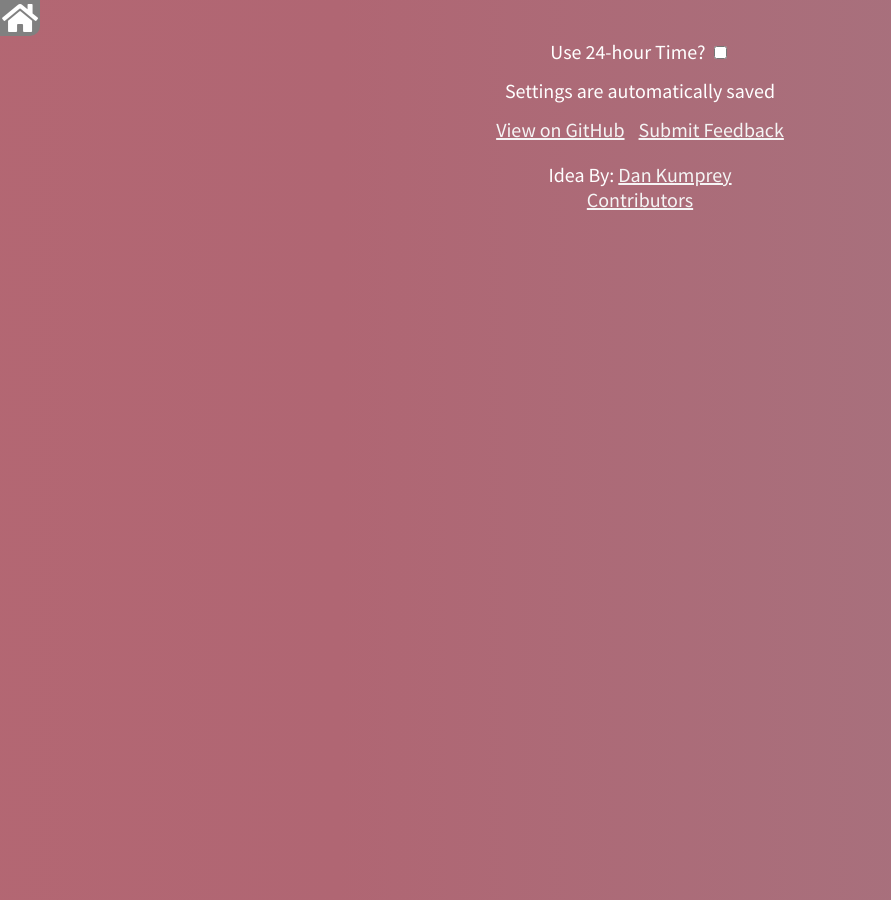
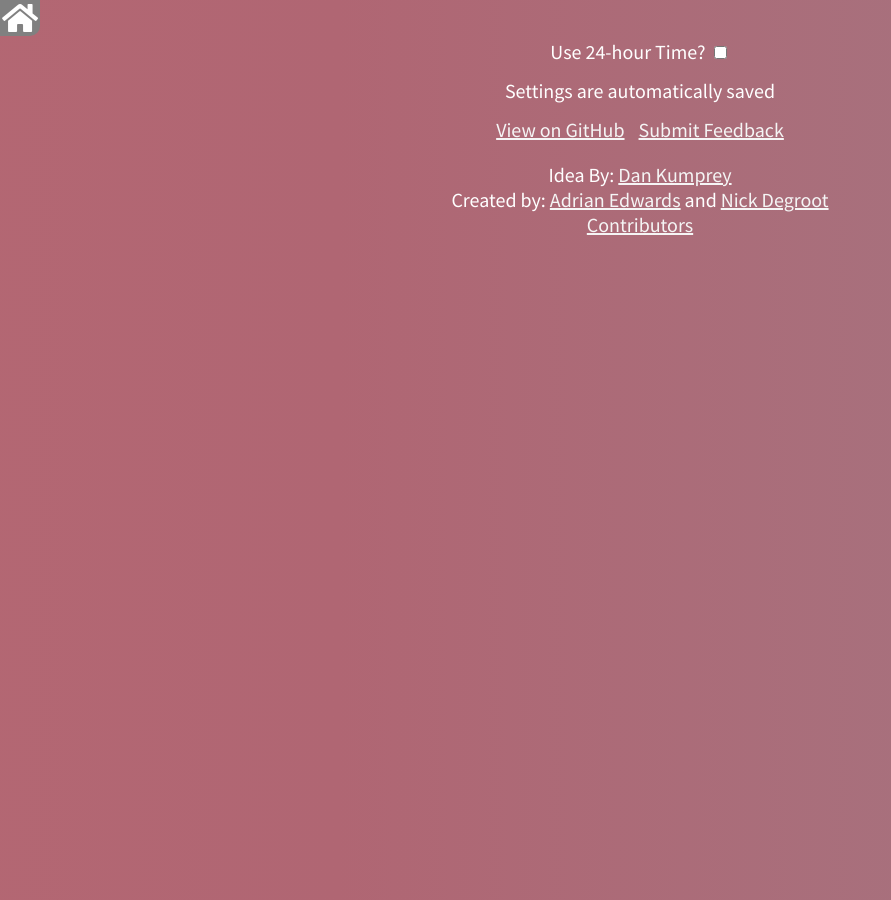
Before and after one commit to MoralCode/ClassClock, a Jekyll site: the page built from settings.html, in a window 1280 px wide. Shown: the whole page, without its empty margins (0-891 px from the left). Built offline with Jekyll 4.4.1, drawn with Linux system fonts in a browser that asks for light colours; nearby versions of some CDN libraries; comment, search, counter and statistics services are not loaded.

Commit message:
add more specific credits to me and nick

```diff
--- a/settings.html
+++ b/settings.html
@@ -17,7 +17,12 @@ title: ClassClock - Settings
 
     <a class=" topSpace bottomSpace" href="https://github.com/MoralCode/ClassClock">View on GitHub</a>
     <a class=" topSpace" href="https://github.com/MoralCode/ClassTime/issues/new/choose">Submit Feedback</a><br>
-    <p id="credits" class="">Idea By: <a href="https://twitter.com/MrKumprey">Dan Kumprey</a><br><a href="https://github.com/MoralCode/ClassClock/graphs/contributors">Contributors</a></p>
+    <p id="credits" class="">
+        Idea By: <a href="https://twitter.com/MrKumprey">Dan Kumprey</a>
+        <br>Created by: <a href="https://www.adriancedwards.com">Adrian Edwards</a> and
+        <a href="https://nbdeg.com/">Nick Degroot</a>
+        <br><a href="https://github.com/MoralCode/ClassClock/graphs/contributors">Contributors</a>
+    </p>
 </section>
 
 
```
